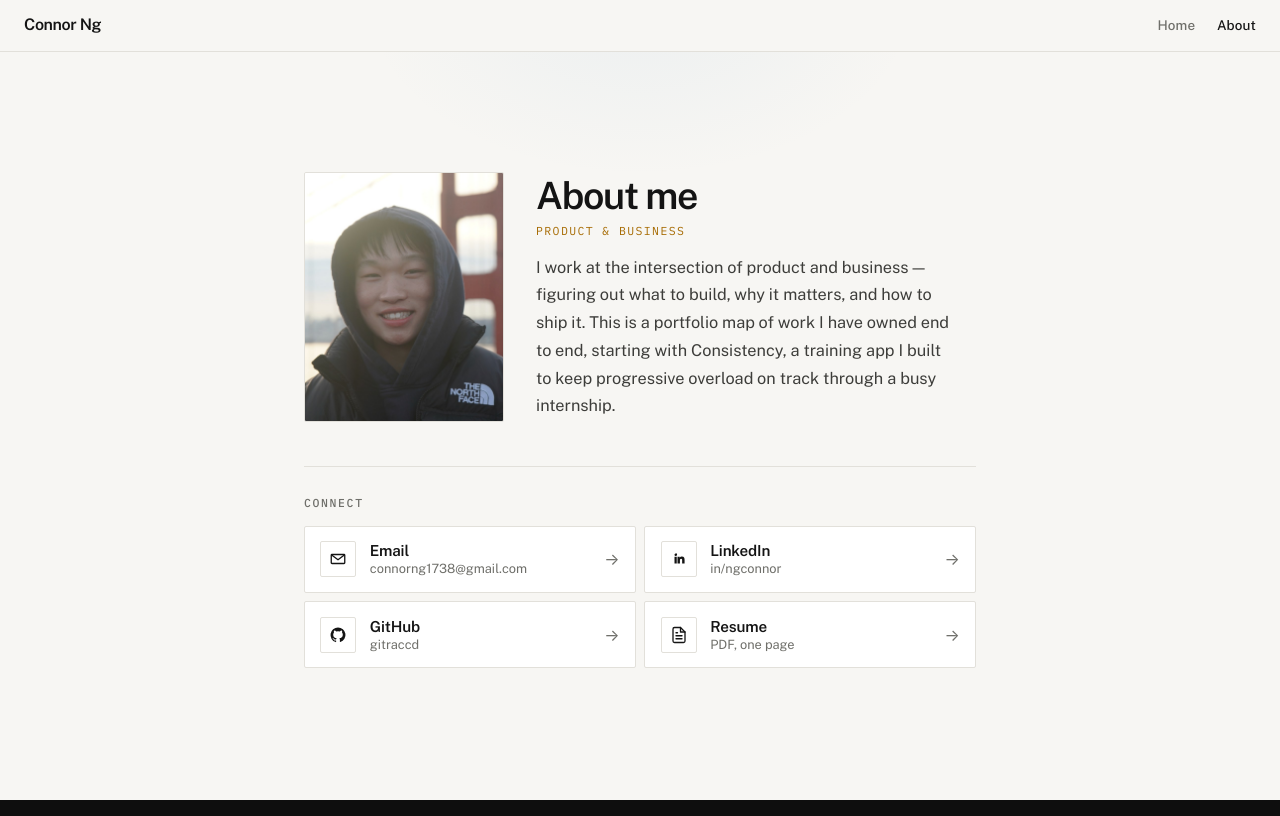
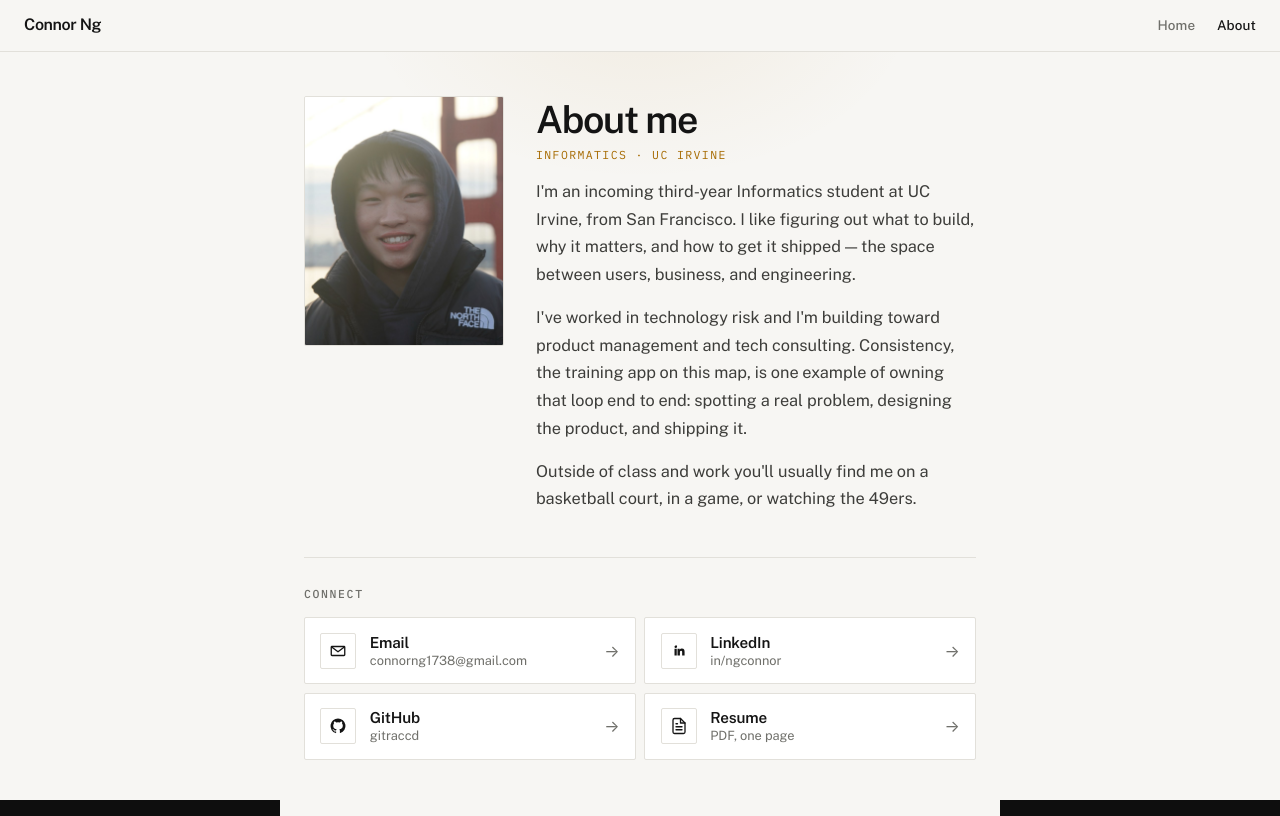
Before and after one commit to connor-ng/connor-ng.github.io, a React (Vite) app: page /about in a window 1280 px wide. Built offline with nearby package versions, Linux system fonts and the light colour scheme.

Commit message:
Rewrite About copy to pitch Connor more clearly
Lead with UCI Informatics and SF roots, frame tech risk plus
Consistency toward PM/consulting, and keep hobbies as one light closer.

Co-authored-by: ngce <ngce@uci.edu>

```diff
--- a/src/pages/About.css
+++ b/src/pages/About.css
@@ -9,7 +9,7 @@
   width: 100%;
   box-sizing: border-box;
   background:
-    radial-gradient(ellipse 70% 40% at 50% 0%, rgba(111, 163, 208, 0.08), transparent 55%),
+    radial-gradient(ellipse 70% 40% at 50% 0%, rgba(166, 106, 0, 0.07), transparent 55%),
     var(--page-light-bg);
   color: var(--page-light-text-body);
 }
@@ -66,11 +66,15 @@
 }
 
 .about-bio {
-  margin: 0;
+  margin: 0 0 0.95rem;
   line-height: 1.7;
   font-size: 1.02rem;
   color: var(--page-light-text-body);
-  max-width: 42ch;
+  max-width: 46ch;
+}
+
+.about-bio:last-child {
+  margin-bottom: 0;
 }
 
 .connect {
--- a/src/pages/About.jsx
+++ b/src/pages/About.jsx
@@ -71,13 +71,23 @@ function About() {
 
           <div className="about-copy">
             <h1 id="about-heading">About me</h1>
-            <p className="about-role">Product &amp; business</p>
+            <p className="about-role">Informatics · UC Irvine</p>
             <p className="about-bio">
-              I work at the intersection of product and business — figuring
-              out what to build, why it matters, and how to ship it. This is a
-              portfolio map of work I have owned end to end, starting with
-              Consistency, a training app I built to keep progressive
-              overload on track through a busy internship.
+              I&apos;m an incoming third-year Informatics student at UC Irvine,
+              from San Francisco. I like figuring out what to build, why it
+              matters, and how to get it shipped — the space between users,
+              business, and engineering.
+            </p>
+            <p className="about-bio">
+              I&apos;ve worked in technology risk and I&apos;m building toward
+              product management and tech consulting. Consistency, the
+              training app on this map, is one example of owning that loop end
+              to end: spotting a real problem, designing the product, and
+              shipping it.
+            </p>
+            <p className="about-bio">
+              Outside of class and work you&apos;ll usually find me on a
+              basketball court, in a game, or watching the 49ers.
             </p>
           </div>
         </section>
```
